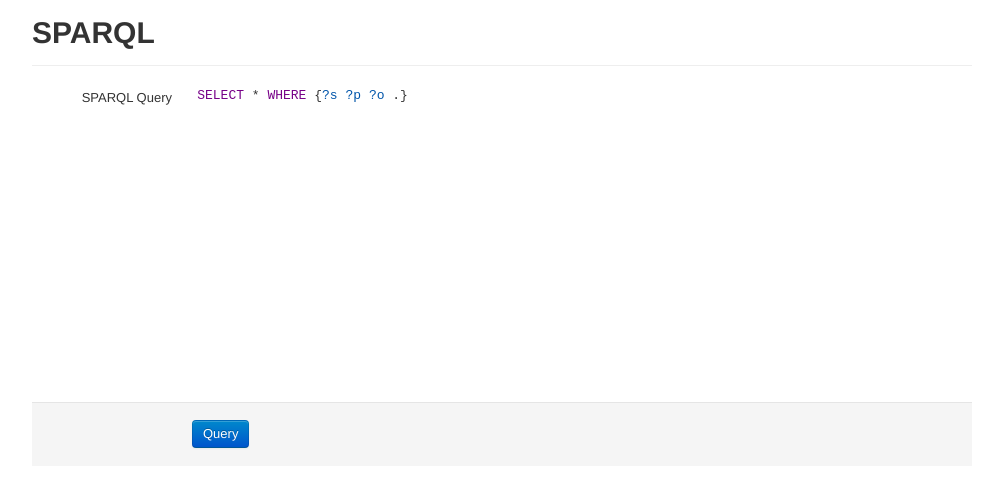
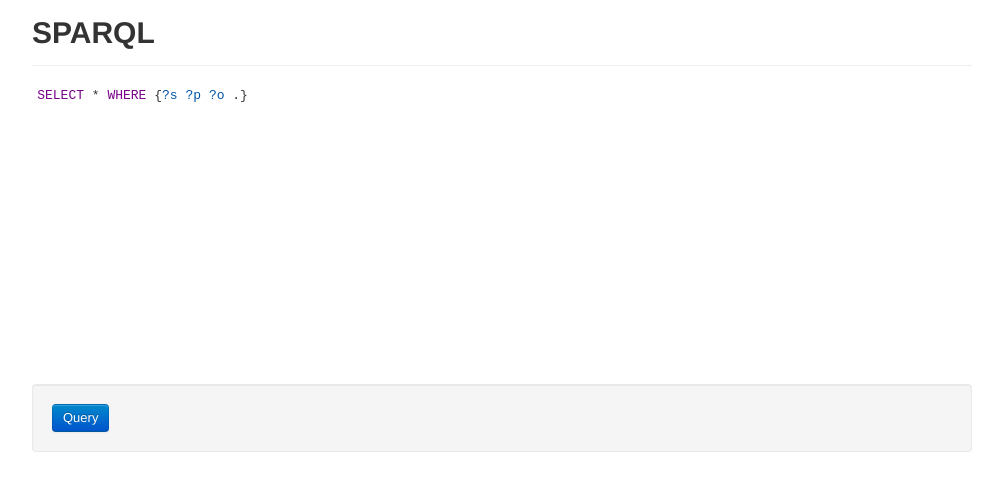
Before and after one commit to agrueneberg/Sparqling, a plain HTML site: page main.html in a window 1280 px wide. Shown: the whole page, without its empty margins (138-1141 px from the left). Drawn offline with Linux system fonts and the light colour scheme.

Commit message:
Realign form.

```diff
--- a/main.html
+++ b/main.html
@@ -11,18 +11,13 @@
             <div class="page-header">
                 <h1>SPARQL</h1>
             </div>
-            <form ng-controller="queryForm" class="form-horizontal">
-                <fieldset>
-                    <div class="control-group">
-                        <label class="control-label">SPARQL Query</label>
-                        <div class="controls">
-                            <codemirror value="queryString" />
-                        </div>
-                    </div>
-                    <div class="form-actions">
-                        <button ng-click="submit()" class="btn btn-primary">Query</button>
-                    </div>
-                </fieldset>
+            <form ng-controller="queryForm">
+                <div>
+                    <codemirror value="queryString" />
+                </div>
+                <div class="well">
+                    <button ng-click="submit()" class="btn btn-primary">Query</button>
+                </div>
             </form>
         </div>
         <script src="scripts/jquery.js"></script>
```
